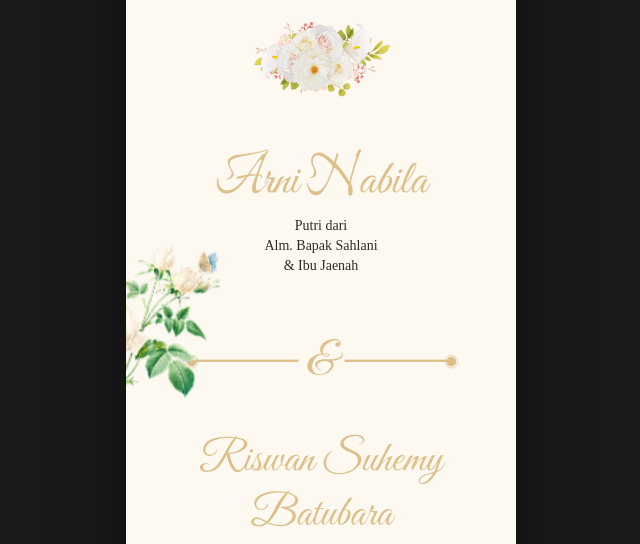
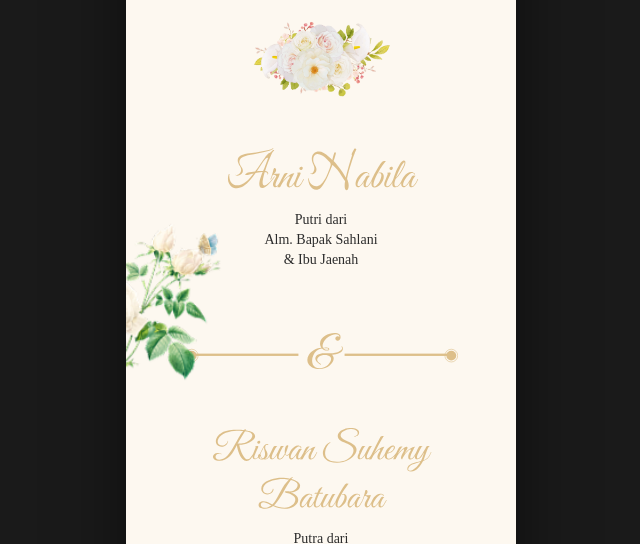
Before and after one commit to IbnuMuhadzdzib/Suhaimy-Wedding, a website: page home.html in a window 1280 px wide. Shown: the part 1247-1791 px from the top of the page, without its empty margins (319-959 px from the left). Drawn offline with nearby package versions, Linux system fonts and the light colour scheme; no server answers; a web font is replaced by a local one.

Commit message:
refactor: changes

```diff
--- a/home.html
+++ b/home.html
@@ -145,7 +145,7 @@
                 <div class="flex flex-col gap-14 font-inria">
                     <div class="text-center flex flex-col items-center gap-4" data-aos="fade-right" data-aos-duration="1200">
                         <div class="flex justify-center items-center">
-                            <img src="./assets/images/arni_nabila_text.svg" class="w-[90%]" alt="">
+                            <img src="./assets/images/arni_nabila_text.svg" class="w-[80%]" alt="">
                         </div>
                         <div class="text-sm" style="margin-top: 0">
                             <p>
@@ -162,7 +162,7 @@
 
                     <div class="text-center flex flex-col items-center gap-4" style="margin-top: -20px;" data-aos="fade-left" data-aos-duration="1200">
                         <div class="flex justify-center items-center">
-                            <img src="./assets/images/riswan_suhemy_text.svg" class="w-[90%]" alt="">
+                            <img src="./assets/images/riswan_suhemy_text.svg" class="w-[80%]" alt="">
                         </div>
                         <div class="text-sm" style="margin-top: 0">
                             <p>
```
